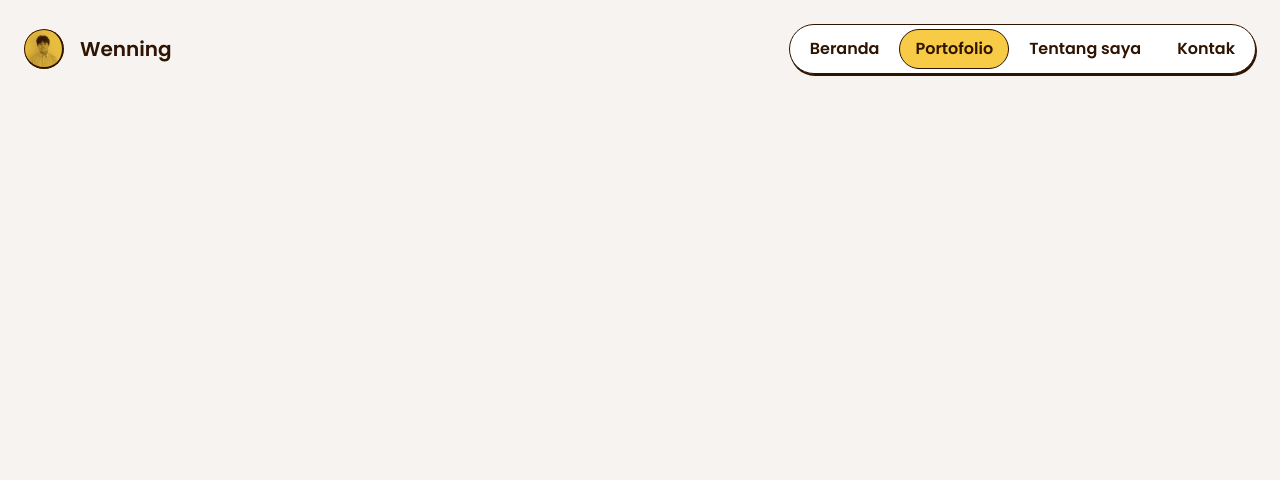
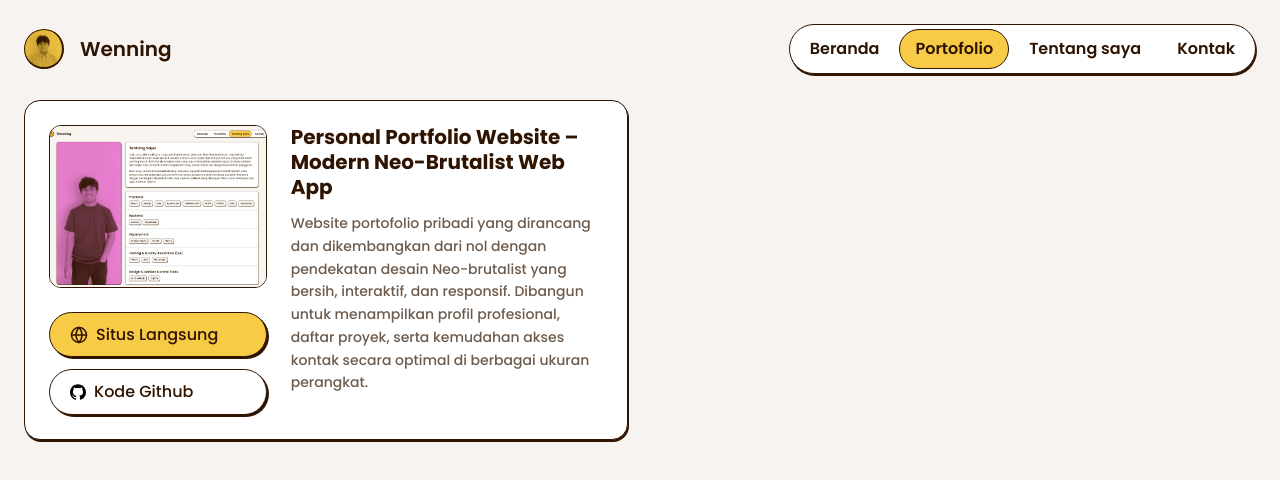
Before and after one commit to enghalih/my-portfolios, a React (Vite) app: page / in a window 1280 px wide. Both pictures are taken after a click on the button "Portofolio". Shown: the top 480 px of the page. Built offline with nearby package versions, Linux system fonts and the light colour scheme.

Commit message:
feat(portfolio): add portfolio project showcase card and thumbnail

```diff
--- a/src/pages/PortfoliosPage.tsx
+++ b/src/pages/PortfoliosPage.tsx
@@ -1,45 +1,19 @@
 import { buttonVariants } from "@/components/Button";
 import { Globe } from "lucide-react";
 import { Github } from "@/components/Logos";
+import Portfolio1 from "@/assets/portfolio-1.webp";
 
 // Data contoh daftar portofolio (bisa kamu sesuaikan dengan proyek aslimu nanti)
 const projects = [
-  // {
-  //   id: 1,
-  //   title: "Lorem ipsum dolor sit amet consectetur.",
-  //   description:
-  //     "Lorem ipsum dolor sit amet consectetur. Sed morbi ac odio viverra dignissim auctor. Nibh sapien convallis amet malesuada enim faucibus nulla. Non odio te quis.",
-  //   image: "/placeholder-project-1.jpg", // Ganti dengan path gambar proyekmu
-  //   liveUrl: "https://enghalih.com",
-  //   githubUrl: "https://github.com/enghalih",
-  // },
-  // {
-  //   id: 2,
-  //   title: "Lorem ipsum dolor sit amet consectetur.",
-  //   description:
-  //     "Lorem ipsum dolor sit amet consectetur. Sed morbi ac odio viverra dignissim auctor. Nibh sapien convallis amet malesuada enim faucibus nulla. Non odio te quis.",
-  //   image: "/placeholder-project-2.jpg",
-  //   liveUrl: "https://enghalih.com",
-  //   githubUrl: "https://github.com/enghalih",
-  // },
-  // {
-  //   id: 3,
-  //   title: "Lorem ipsum dolor sit amet consectetur.",
-  //   description:
-  //     "Lorem ipsum dolor sit amet consectetur. Sed morbi ac odio viverra dignissim auctor. Nibh sapien convallis amet malesuada enim faucibus nulla. Non odio te quis.",
-  //   image: "/placeholder-project-3.jpg",
-  //   liveUrl: "https://enghalih.com",
-  //   githubUrl: "https://github.com/enghalih",
-  // },
-  // {
-  //   id: 4,
-  //   title: "Lorem ipsum dolor sit amet consectetur.",
-  //   description:
-  //     "Lorem ipsum dolor sit amet consectetur. Sed morbi ac odio viverra dignissim auctor. Nibh sapien convallis amet malesuada enim faucibus nulla. Non odio te quis.",
-  //   image: "/placeholder-project-4.jpg",
-  //   liveUrl: "https://enghalih.com",
-  //   githubUrl: "https://github.com/enghalih",
-  // },
+  {
+    id: 1,
+    title: "Personal Portfolio Website – Modern Neo-Brutalist Web App",
+    description:
+      "Website portofolio pribadi yang dirancang dan dikembangkan dari nol dengan pendekatan desain Neo-brutalist yang bersih, interaktif, dan responsif. Dibangun untuk menampilkan profil profesional, daftar proyek, serta kemudahan akses kontak secara optimal di berbagai ukuran perangkat.",
+    image: Portfolio1, // Ganti dengan path gambar proyekmu
+    liveUrl: "https://enghalih.com",
+    githubUrl: "https://github.com/enghalih",
+  },
 ];
 
 export default function PortofoliosPage() {
@@ -63,7 +37,7 @@ export default function PortofoliosPage() {
           >
             {/* Gambar / Thumbnail Proyek */}
             <div className="flex flex-col gap-4">
-              <div className="w-full aspect-video bg-neutral-200 border border-neutral-900 rounded-xl overflow-hidden flex items-center justify-center md:justify-stretch">
+              <div className="w-full aspect-4/3 bg-neutral-200 border border-neutral-900 rounded-xl overflow-hidden flex items-center justify-center md:justify-stretch">
                 <img
                   src={project.image}
                   alt={project.title}
--- a/tsconfig.app.json
+++ b/tsconfig.app.json
@@ -21,6 +21,7 @@
     "noUnusedParameters": true,
     "erasableSyntaxOnly": true,
     "noFallthroughCasesInSwitch": true,
+    "baseUrl": ".",
     "paths": {
       "@/*": ["./src/*"]
     }
--- a/vite.config.ts
+++ b/vite.config.ts
@@ -8,7 +8,6 @@ const __dirname = path.dirname(fileURLToPath(import.meta.url));
 
 // https://vite.dev/config/
 export default defineConfig({
-  base: "/my-portfolios/",
   plugins: [react(), tailwindcss()],
   resolve: {
     alias: {
```
Also changed, not shown: src/assets/portfolio-1.webp (added).
